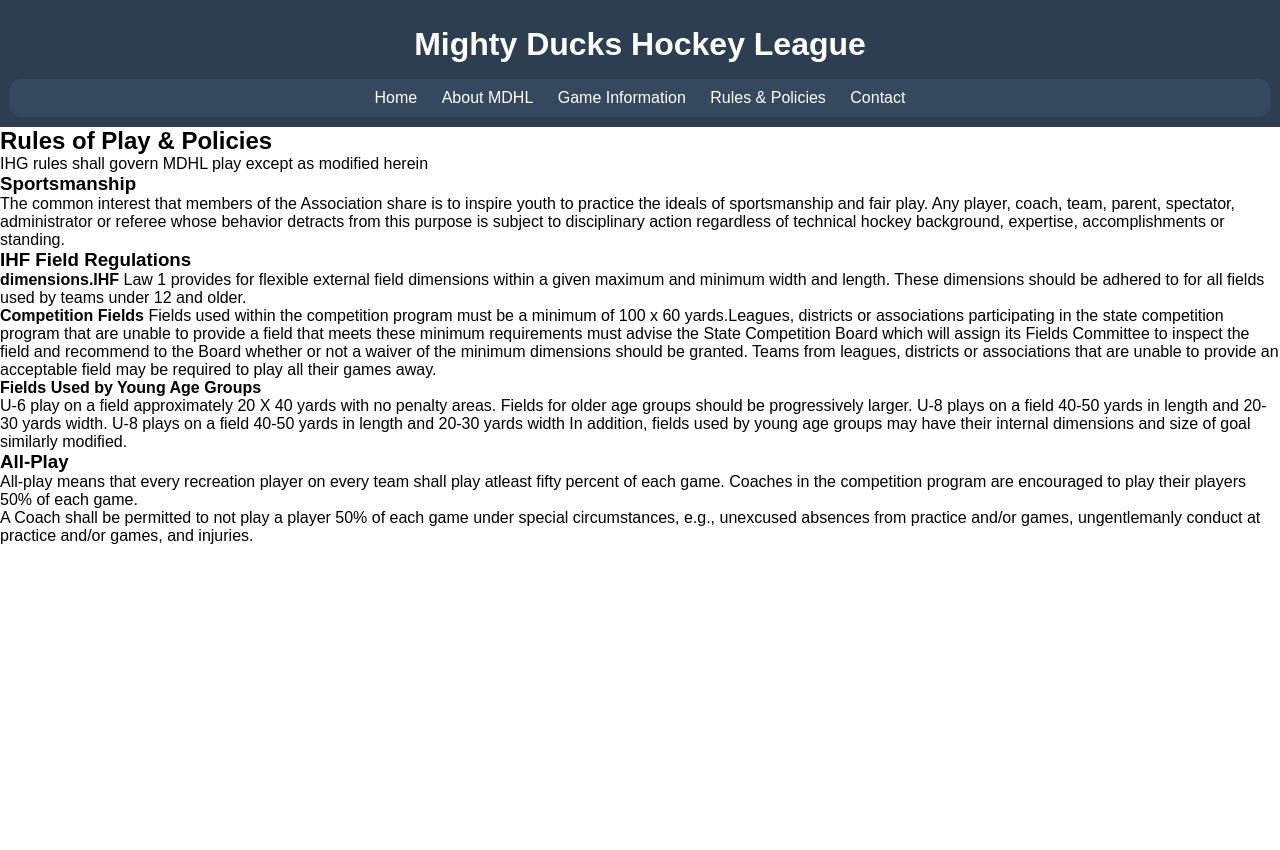
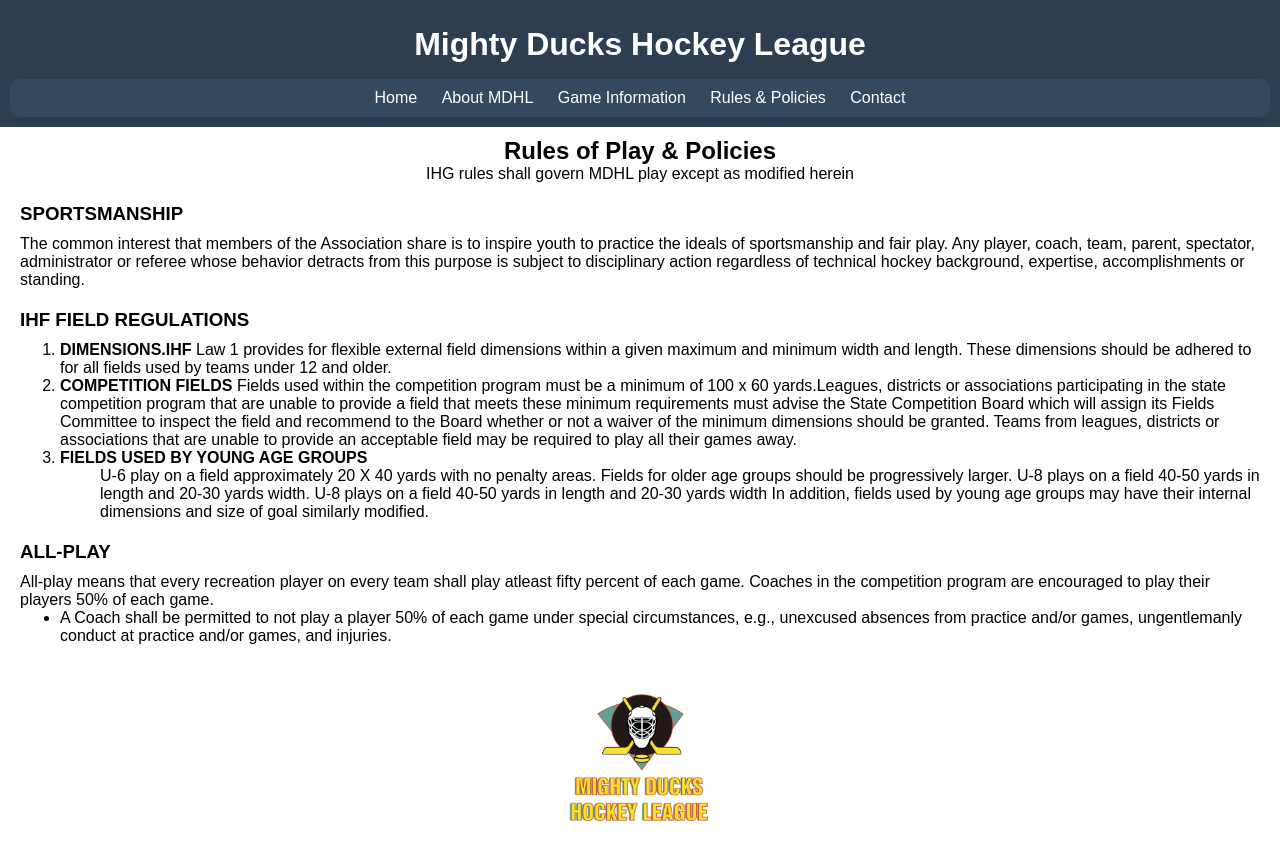
Before and after one commit to mattello20/Spring-3, a plain HTML site: page views/rules.html in a window 1280 px wide. Before the commit the page ends 800 px from the top, so only its background shows below. Drawn offline with Linux system fonts and the light colour scheme.

Commit message:
new changes

```diff
--- a/css/listas.css
+++ b/css/listas.css
@@ -1,6 +1,5 @@
 * {
     margin: 0;
-    padding: 0;
     box-sizing: border-box;
     font-family: sans-serif;
 }
@@ -35,3 +34,36 @@ nav a {
     text-decoration: none;
     margin: 0 10px;
 }
+
+section h2{
+    margin-top: 10px;
+    text-align: center;
+}
+
+.main-p {
+    text-align: center;
+
+}
+
+h3 {
+    text-transform: uppercase;
+    margin-bottom: 10px;
+}
+
+strong {
+    text-transform: uppercase;
+}
+
+article {
+    margin: 20px;
+}
+
+footer {
+    display: flex;
+    justify-content: center;
+}
+
+footer img{
+    width: 14vw;
+    padding: 10px;
+}
--- a/css/tablas.css
+++ b/css/tablas.css
@@ -30,6 +30,15 @@ nav a {
     margin: 0 10px;
 }
 
+section h2 {
+    text-align: center;
+    margin-top: 10px;
+}
+
+.main-p {
+    text-align: center;
+}
+
 table,th,tr,td {
     border: 1px solid black;
     border-collapse: collapse;
@@ -47,10 +56,6 @@ th {
     margin: 2rem;
 }
 
-.article1 {
-    padding: 1rem 2rem;
-}
-
 .article2 {
     padding: 1rem 2rem;
 }
--- a/views/rules.html
+++ b/views/rules.html
@@ -20,7 +20,7 @@
     <main>
       <section>
         <h2>Rules of Play & Policies</h2>
-        <p>IHG rules shall govern MDHL play except as modified herein</p>
+        <p class="main-p">IHG rules shall govern MDHL play except as modified herein</p>
         <article>
           <h3>Sportsmanship</h3>
           <p>The common interest that members of the Association share is to
@@ -77,6 +77,8 @@
         </article>
       </section>
     </main>
-    <footer></footer>
+    <footer>
+        <img src="../assets/LogoMightyducks-01.png" alt="Logo">
+    </footer>
   </body>
 </html>
```
Also changed, not shown: views/game.info.html (+2 -3 lines).
